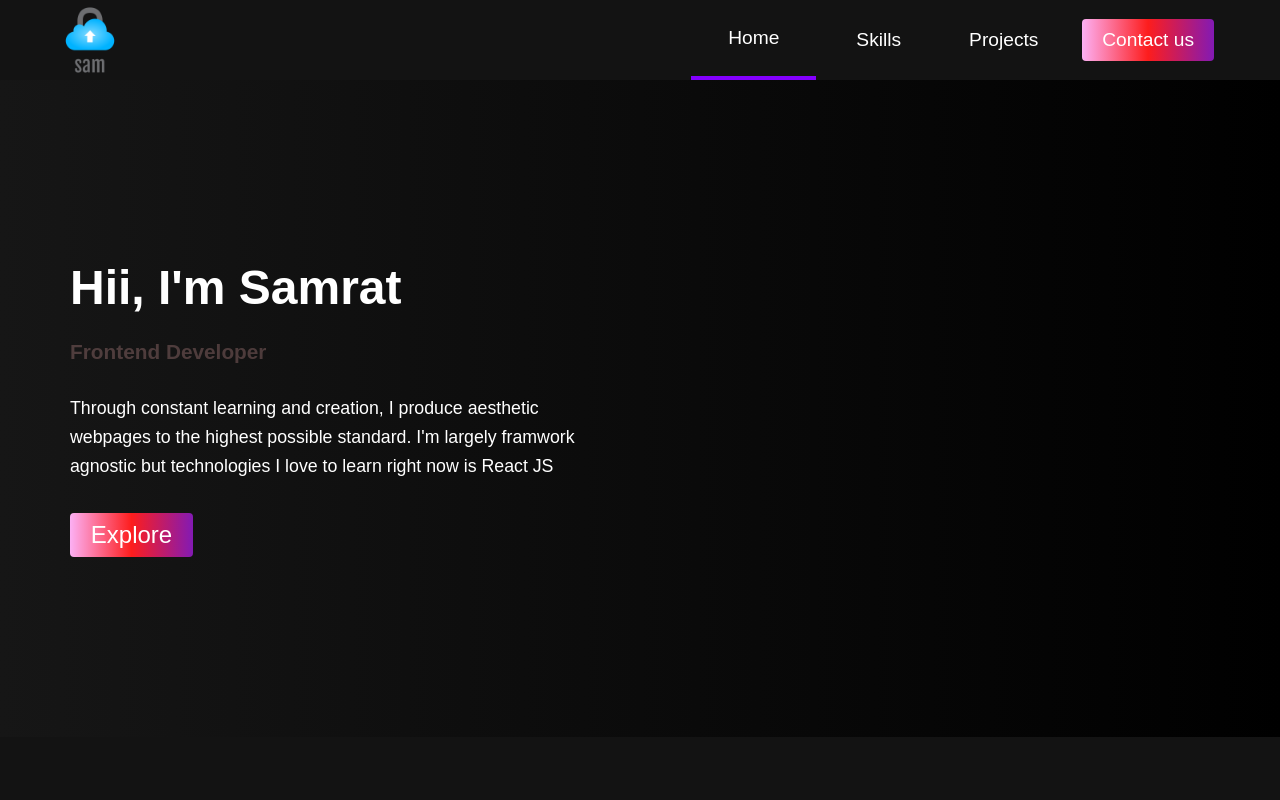
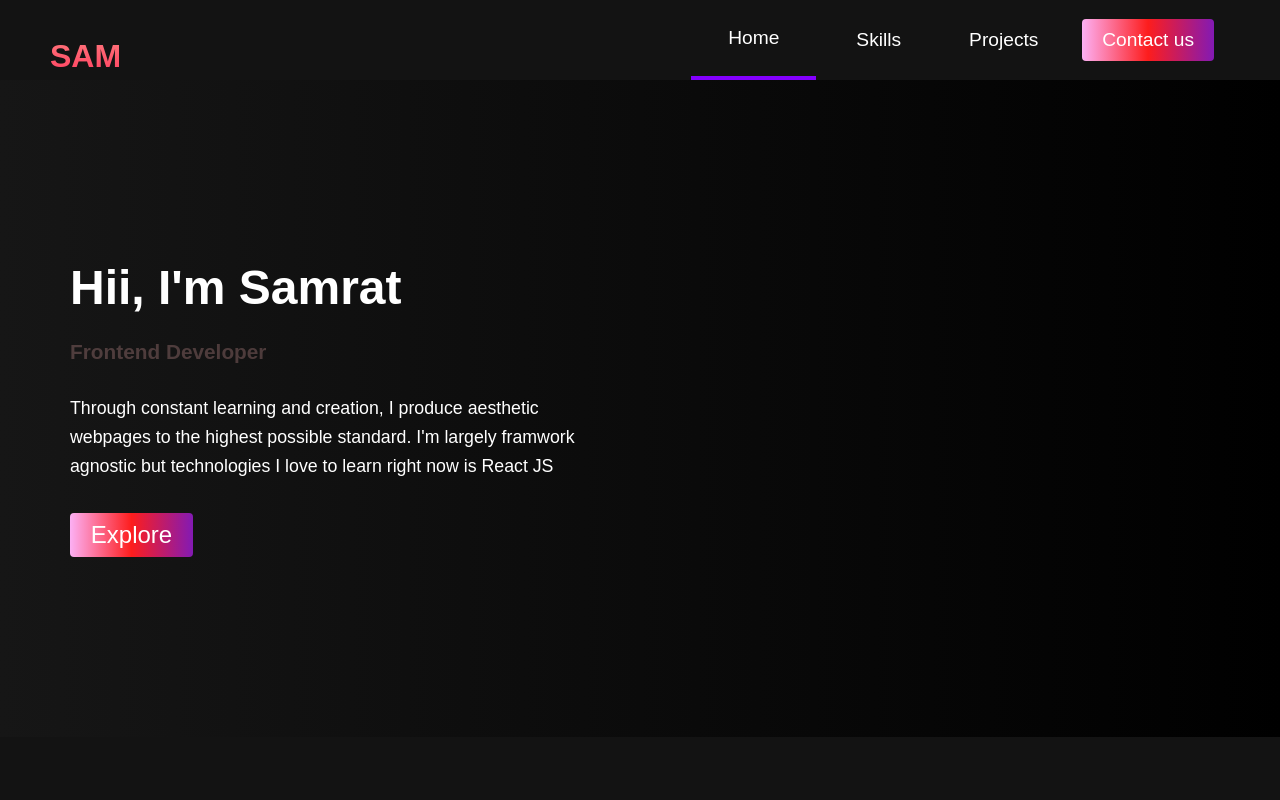
Before and after one commit to samrat222/portfolio, a website built with Parcel: page index.html in a window 1280 px wide. Shown: the top 800 px of the page. Built offline with nearby package versions, Linux system fonts and the light colour scheme.

Commit message:
Replace the logo with sam

```diff
--- a/index.html
+++ b/index.html
@@ -23,7 +23,8 @@
 
     <nav class="navbar">
       <div class="navbar__container">
-        <img src="my_logo_2.png" id="navbar__logo" alt="" />
+        <!-- <img src="my_logo_2.png" id="navbar__logo" alt="" /> -->
+        <h1 id="navbar__logo">SAM</h1>
         <div class="navbar__toggle" id="mobile-menu">
           <span class="bar"></span>
           <span class="bar"></span>
--- a/style.css
+++ b/style.css
@@ -46,6 +46,8 @@ body {
   cursor: pointer;
   text-decoration: none;
   font-size: 2rem;
+  height: 7rem;
+  width: 7rem;
 }
 
 .navbar__menu {
```
